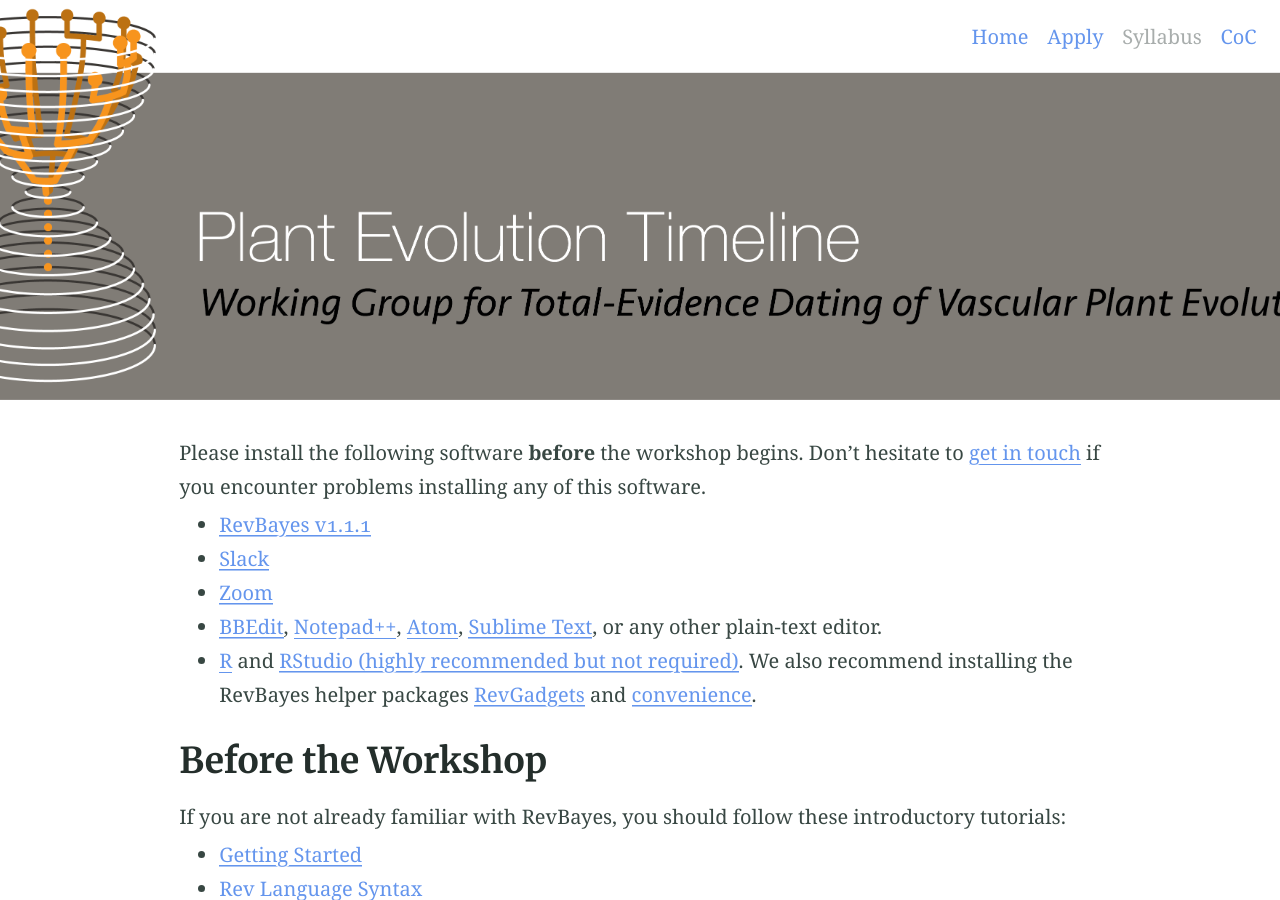
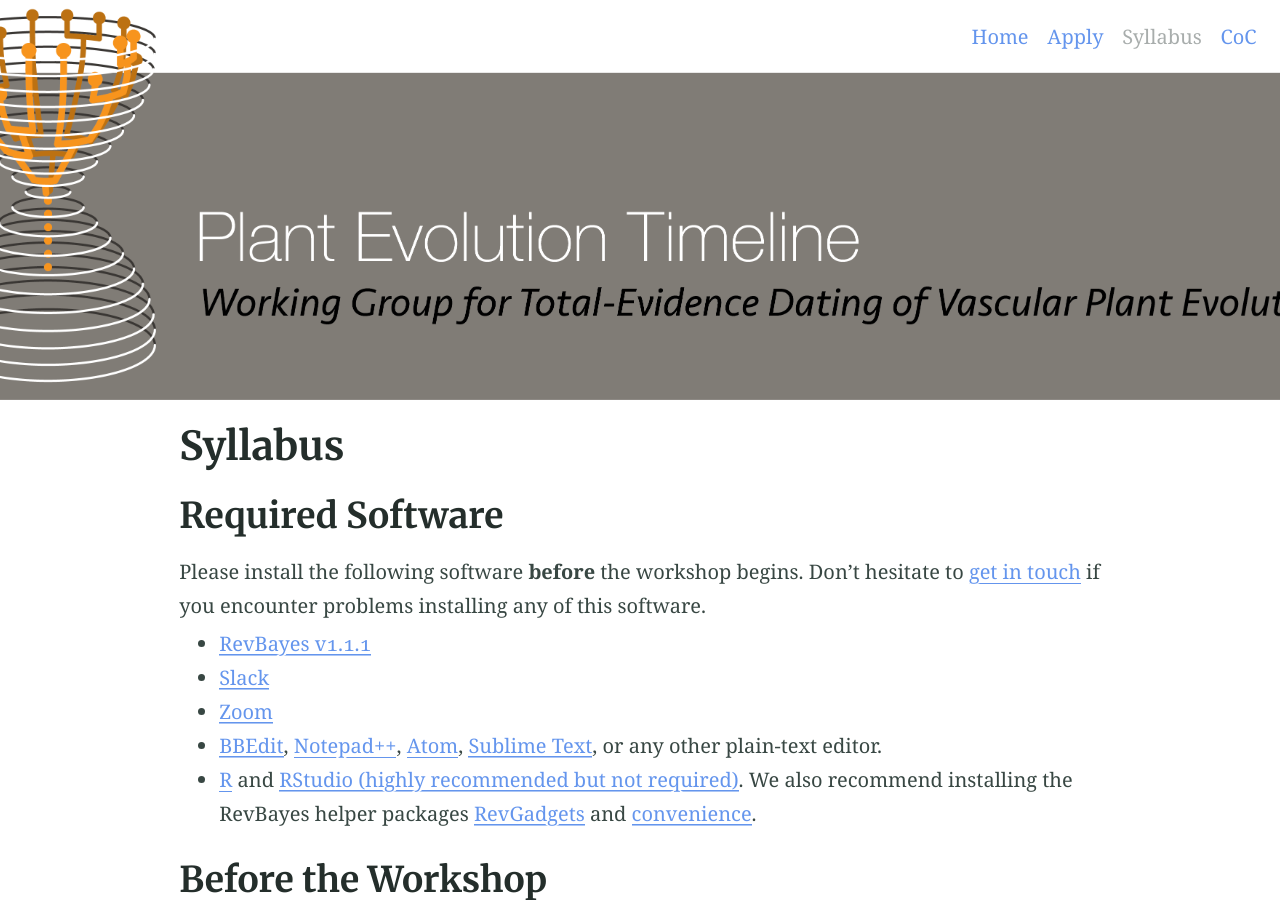
Before and after one commit to mikeryanmay/ted.workshop.github.io, a Jekyll site: the page built from syllabus.md, in a window 1280 px wide and 900 px high. Built offline with Jekyll 4.4.1, drawn with Linux system fonts in a browser that asks for light colours.

Commit message:
let's try this

```diff
--- a/syllabus.md
+++ b/syllabus.md
@@ -1,6 +1,8 @@
 ---
-title:
+title: Syllabus
 ---
+
+## Required Software
 
 Please install the following software **before** the workshop begins.
 Don't hesitate to [get in touch](mailto:mikeryanmay@gmail.com) if you encounter problems installing any of this software.
```
Also changed, not shown: 5 other files.
